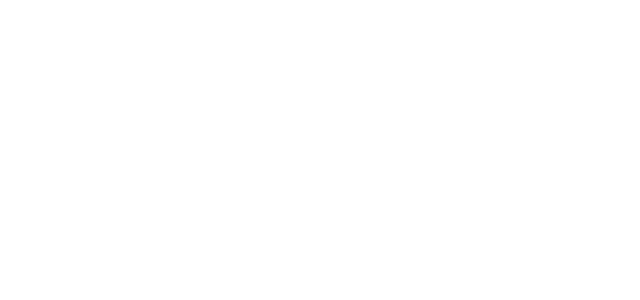
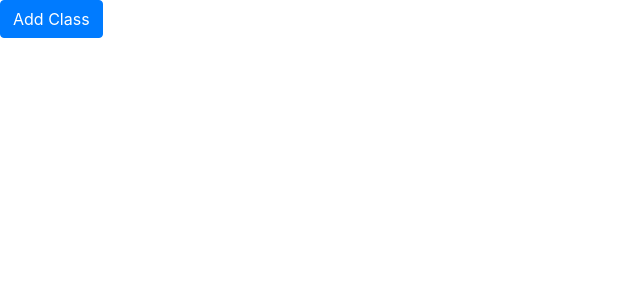
Before and after one commit to JustinK6/scheduler, a React (Create React App) app in the folder client/: page /teacherview in a window 1280 px wide. Shown: the top 300 px of the page, without its empty margins (0-640 px from the left). Built offline with nearby package versions, Linux system fonts and the light colour scheme; the HTML template or start-up script is replaced by a standard one.

Commit message:
Added teacherView

```diff
--- a/client/src/App.js
+++ b/client/src/App.js
@@ -11,6 +11,7 @@
 } from "react-router-dom";
 import Login from "./Pages/Login"
 import SignUp from "./Pages/SignUp"
+import TeacherView from "./Pages/TeacherView"
 
 
 function App() {
@@ -30,6 +31,7 @@
           </Route>
           <Route path="/signup" component={SignUp} />
           <Route path="/login" component={Login} />
+          <Route path="/teacherview" component={TeacherView} />
         </Switch>
       </div>
     </Router>
--- /dev/null
+++ b/client/src/Pages/TeacherView.js
@@ -0,0 +1,15 @@
+import React from "react"
+import { Button } from "react-bootstrap"
+import { useHistory } from "react-router"
+
+function TeacherView() {
+  // show beginning teacher view of existing classes, times, and codes
+
+  return (
+    <div>
+      <Button variant="primary">Add Class</Button>{' '}
+    </div>
+  );
+}
+
+export default TeacherView;
```
Also changed, not shown: client/package.json (+8 -6 lines), 1 other file (tests, documents, lock files or other folders).
